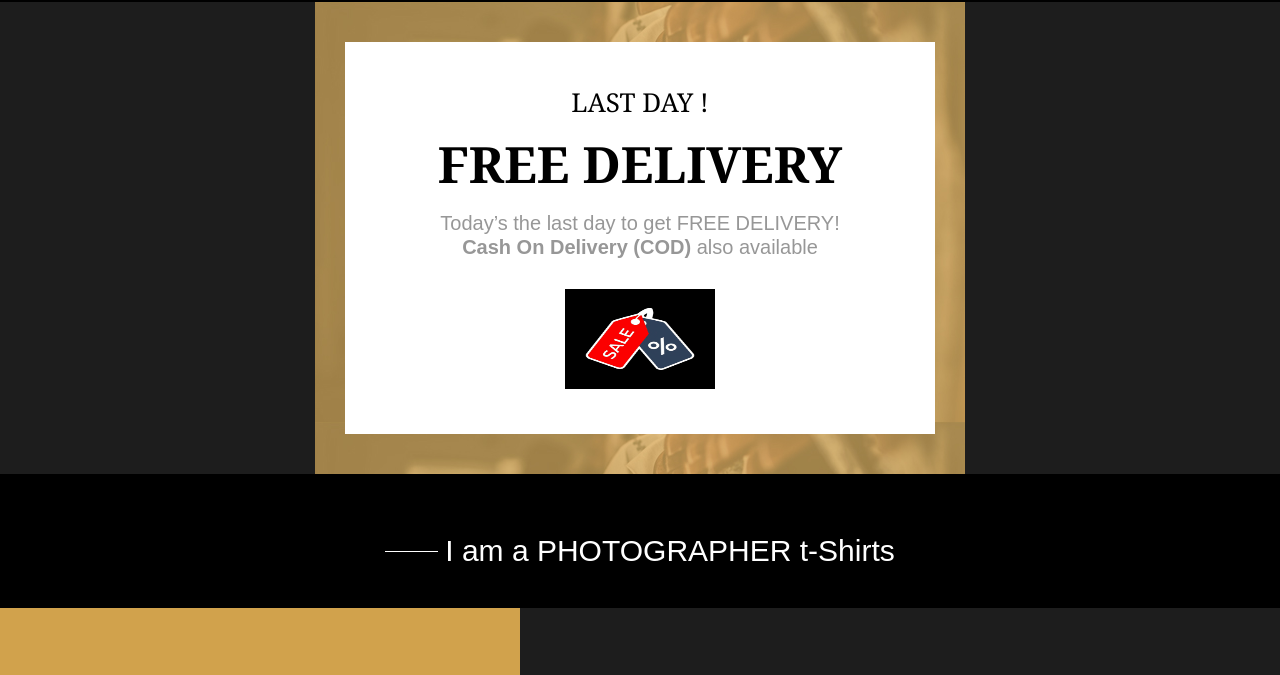
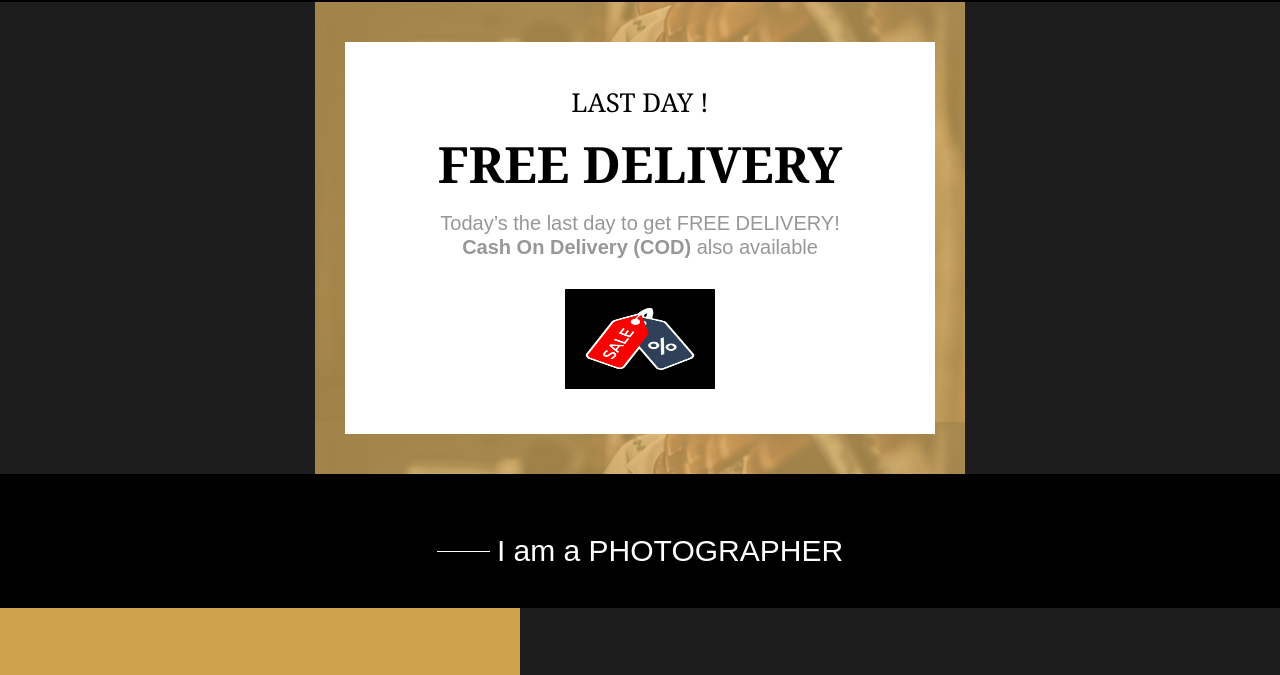
Before and after one commit to LCFashion/dealoftheday, a plain HTML site: page TshirtDeal.html in a window 1280 px wide. Shown: the part 122-797 px from the top of the page. Drawn offline with Linux system fonts and the light colour scheme.

Commit message:
Update TshirtDeal.html

```diff
--- a/TshirtDeal.html
+++ b/TshirtDeal.html
@@ -214,7 +214,7 @@
 														<table border="0" cellspacing="0" cellpadding="0">
 															<tr>
 																<td class="img" width="60" style="font-size:0pt; line-height:0pt; text-align:left;"><img src="title_border_white.jpg" width="53" height="1" mc:edit="image_11" style="max-width:53px;" border="0" alt="" /></td>
-																<td class="title white" style="font-family:'Raleway', Arial, sans-serif; font-size:30px; line-height:34px; text-align:left; color:#ffffff;"><div mc:edit="text_8">I am a PHOTOGRAPHER t-Shirts</div></td>
+																<td class="title white" style="font-family:'Raleway', Arial, sans-serif; font-size:30px; line-height:34px; text-align:left; color:#ffffff;"><div mc:edit="text_8">I am a PHOTOGRAPHER</div></td>
 															</tr>
 														</table>
 													</td>
```
